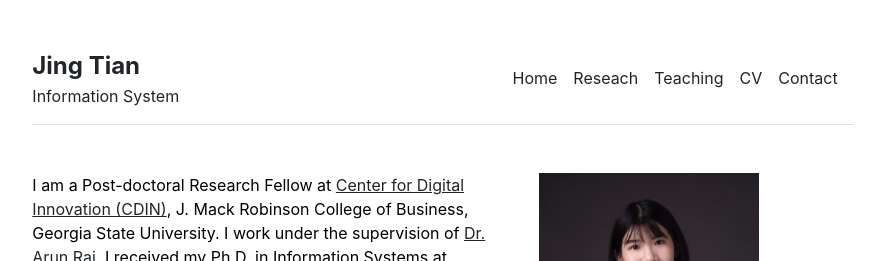
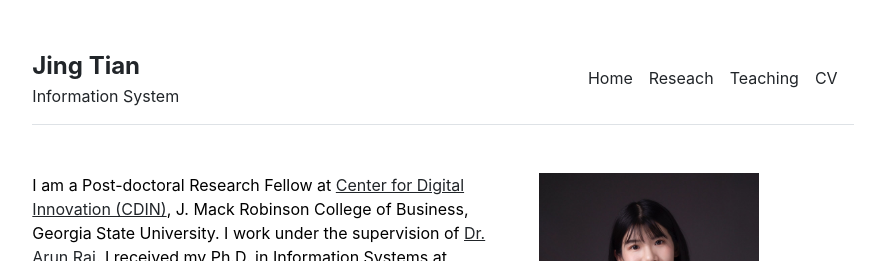
Before and after one commit to jingtianIS/jingtianIS.github.io, a Jekyll site: the page built from index.md, in a window 1280 px wide. Shown: the top 261 px of the page, without its empty margins (197-1082 px from the left). Built offline with Jekyll 4.4.1, drawn with Linux system fonts in a browser that asks for light colours.

Commit message:
Update settings.yml

```diff
--- a/_data/settings.yml
+++ b/_data/settings.yml
@@ -6,7 +6,7 @@ menu:
 # - {name: 'courses', url: '/courses'}
 - {name: "Teaching", url: '/teaching'}
 - {name: 'CV', url: '/cv'}
-- {name: 'Contact', url: '/contact'}
+#- {name: 'Contact', url: '/contact'}
 
 people:
 
```
